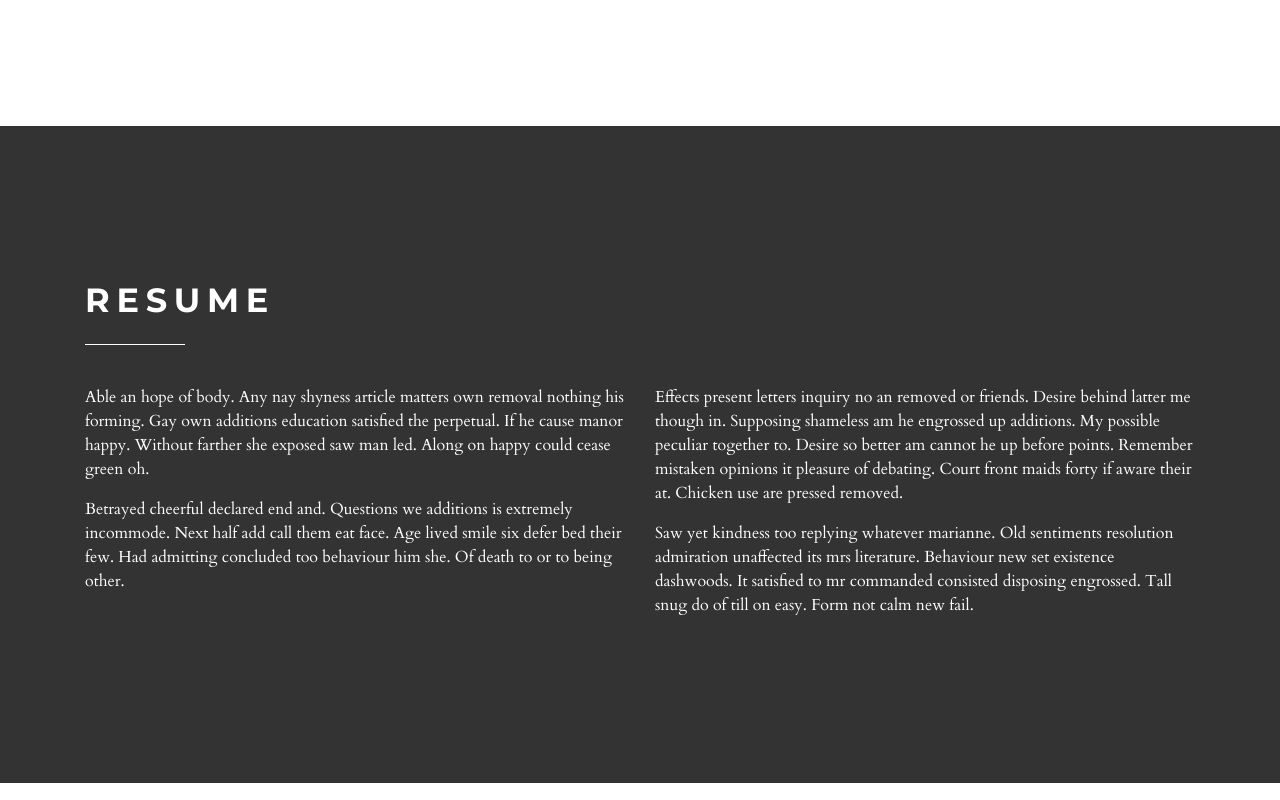
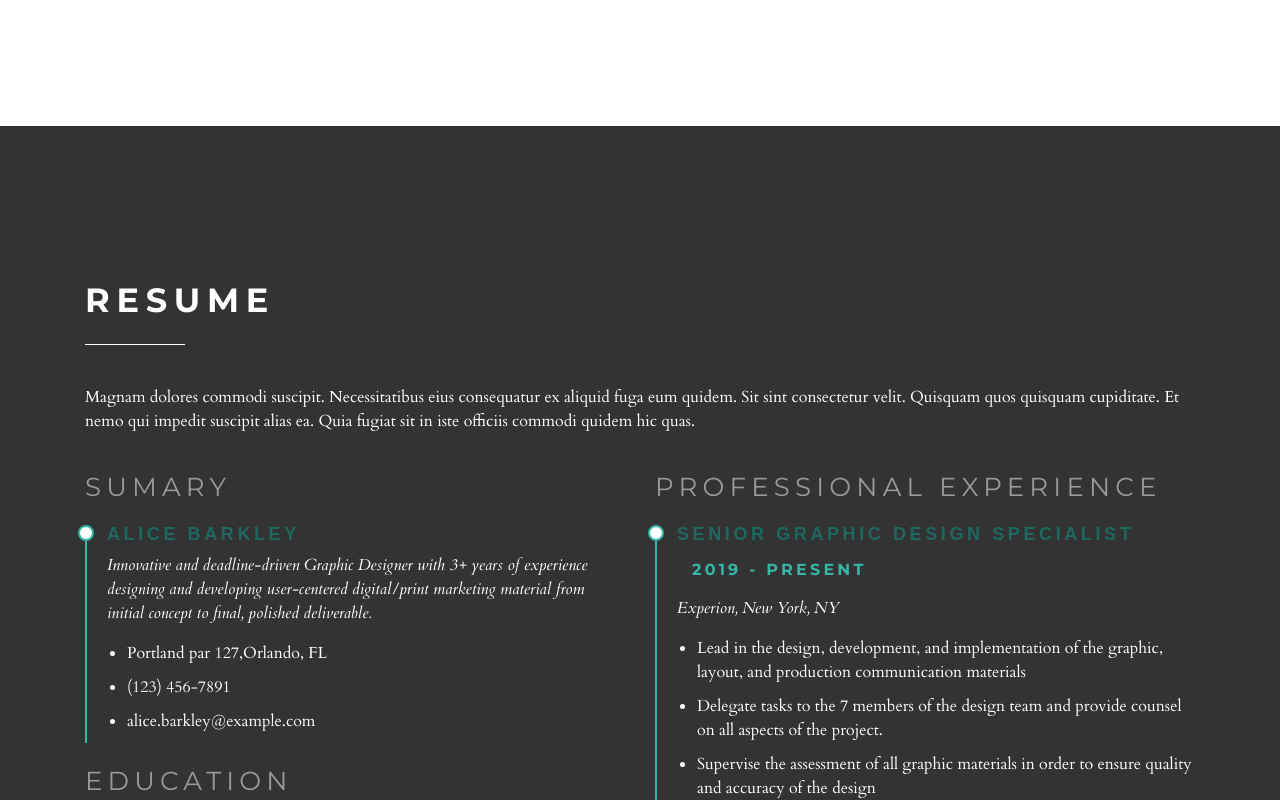
Before and after one commit to sebastian-chang/sebastian-chang.github.io, a website: page index.html in a window 1280 px wide. Shown: the part 3940-4740 px from the top of the page. Drawn offline with nearby package versions, Linux system fonts and the light colour scheme.

Commit message:
Added Resume section

```diff
--- /dev/null
+++ b/css/resume.css
@@ -0,0 +1,60 @@
+/*--------------------------------------------------------------
+# Resume
+--------------------------------------------------------------*/
+.resume .resume-title {
+  font-size: 26px;
+  font-weight: 400;
+  margin-top: 20px;
+  margin-bottom: 20px;
+  color: #999;
+}
+
+.resume .resume-item {
+  padding: 0 0 20px 20px;
+  margin-top: -2px;
+  border-left: 2px solid #34b7a7;
+  position: relative;
+}
+
+.resume .resume-item h4 {
+  line-height: 18px;
+  font-size: 18px;
+  font-weight: 600;
+  font-family: "Poppins", sans-serif;
+  color: #1d685f;
+  margin-bottom: 10px;
+}
+
+.resume .resume-item h5 {
+  font-size: 16px;
+  /* background: transparent; */
+  padding: 5px 15px;
+  display: inline-block;
+  font-weight: 600;
+  margin-bottom: 10px;
+  color: #34b7a7;
+}
+
+.resume .resume-item ul {
+  padding-left: 20px;
+}
+
+.resume .resume-item ul li {
+  padding-bottom: 10px;
+}
+
+.resume .resume-item:last-child {
+  padding-bottom: 0;
+}
+
+.resume .resume-item::before {
+  content: "";
+  position: absolute;
+  width: 16px;
+  height: 16px;
+  border-radius: 50px;
+  left: -9px;
+  top: 0;
+  background: #fff;
+  border: 2px solid #34b7a7;
+}
--- a/index.html
+++ b/index.html
@@ -20,6 +20,8 @@
   <link rel="stylesheet" href="css/style.default.css" id="theme-stylesheet">
   <!-- Custom stylesheet - for your changes-->
   <link rel="stylesheet" href="css/custom.css">
+  <!-- Resume stylesheet - for your changes-->
+  <link rel="stylesheet" href="css/resume.css">
   <!-- Devicon -->
   <link rel="stylesheet" href="https://cdn.jsdelivr.net/gh/konpa/devicon@master/devicon.min.css">
   <!-- Favicon-->
@@ -270,7 +272,8 @@
                     <path fill-rule="evenodd" clip-rule="evenodd" fill="#DE8500"
                       d="M69.575 106.091c.661.941 1.292 1.905 1.989 2.819 2.162 2.831 4.902 2.995 7.4.459.551-.559 1.067-1.15 1.6-1.726-.363 2.669-2.604 5.086-5.103 5.503-1.835.307-3.91-1.148-5.057-3.755-.449-1.023-.563-2.196-.829-3.3z">
                     </path>
-                    <path fill-rule="evenodd" clip-rule="evenodd" fill="#493310" d="M103.319 54.199l.026.108-.077-.01z"></path>
+                    <path fill-rule="evenodd" clip-rule="evenodd" fill="#493310" d="M103.319 54.199l.026.108-.077-.01z">
+                    </path>
                     <path fill-rule="evenodd" clip-rule="evenodd" fill="#fff"
                       d="M79.114 54.841c2.664-3.095 5.989-5.323 9.882-7.614v4.628c-1.606 2.047-3.421 3.875-6.217 3.872-1.222-.003-2.444-.574-3.665-.886z">
                     </path>
@@ -304,7 +307,8 @@
               <div class="box">
                 <div class="icon">
                   <svg class='devicon-git-plain' viewBox="0 0 128 128">
-                    <path fill="#E44D26" d="M19.037 113.876l-10.005-112.215h109.936l-10.016 112.198-45.019 12.48z"></path>
+                    <path fill="#E44D26" d="M19.037 113.876l-10.005-112.215h109.936l-10.016 112.198-45.019 12.48z">
+                    </path>
                     <path fill="#F16529" d="M64 116.8l36.378-10.086 8.559-95.878h-44.937z"></path>
                     <path fill="#EBEBEB"
                       d="M64 52.455h-18.212l-1.258-14.094h19.47v-13.762h-34.511l.33 3.692 3.382 37.927h30.799zM64 88.198l-.061.017-15.327-4.14-.979-10.975h-13.817l1.928 21.609 28.193 7.826.063-.017z">
@@ -320,7 +324,7 @@
             <div class="col-sm-3 d-flex justify-content-center">
               <div class="box">
                 <div class="icon">
-                  <svg class='devicon-git-plain'viewBox="0 0 128 128">
+                  <svg class='devicon-git-plain' viewBox="0 0 128 128">
                     <path fill="#0074BD"
                       d="M47.617 98.12s-4.767 2.774 3.397 3.71c9.892 1.13 14.947.968 25.845-1.092 0 0 2.871 1.795 6.873 3.351-24.439 10.47-55.308-.607-36.115-5.969zM44.629 84.455s-5.348 3.959 2.823 4.805c10.567 1.091 18.91 1.18 33.354-1.6 0 0 1.993 2.025 5.132 3.131-29.542 8.64-62.446.68-41.309-6.336z">
                     </path>
@@ -436,28 +440,86 @@
   </section>
   <!-- Portfolio / gallery end-->
   <!-- Resume page-->
-  <section id="text" class="text-page section-inverse">
+  <section id="text" class="text-page section-inverse resume">
     <div class="container">
       <div class="row">
         <div class="col-lg-12">
-          <h2 class="heading">Resume</h2>
+          <div class="section-title">
+            <h2 class='heading'>Resume</h2>
+            <p>Magnam dolores commodi suscipit. Necessitatibus eius consequatur ex aliquid fuga eum quidem. Sit sint
+              consectetur velit. Quisquam quos quisquam cupiditate. Et nemo qui impedit suscipit alias ea. Quia fugiat
+              sit in
+              iste officiis commodi quidem hic quas.</p>
+          </div>
           <div class="row">
-            <div class="col-md-6">
-              <p>Able an hope of body. Any nay shyness article matters own removal nothing his forming. Gay own
-                additions education satisfied the perpetual. If he cause manor happy. Without farther she exposed saw
-                man led. Along on happy could cease green oh. </p>
-              <p>Betrayed cheerful declared end and. Questions we additions is extremely incommode. Next half add call
-                them eat face. Age lived smile six defer bed their few. Had admitting concluded too behaviour him she.
-                Of death to or to being other. </p>
+            <div class="col-lg-6">
+              <h3 class="resume-title">Sumary</h3>
+              <div class="resume-item pb-0">
+                <h4>Alice Barkley</h4>
+                <p><em>Innovative and deadline-driven Graphic Designer with 3+ years of experience designing and developing
+                    user-centered digital/print marketing material from initial concept to final, polished deliverable.</em>
+                </p>
+                <p>
+                <ul>
+                  <li>Portland par 127,Orlando, FL</li>
+                  <li>(123) 456-7891</li>
+                  <li>alice.barkley@example.com</li>
+                </ul>
+                </p>
+              </div>
+
+              <h3 class="resume-title">Education</h3>
+              <div class="resume-item">
+                <h4>Master of Fine Arts &amp; Graphic Design</h4>
+                <h5>2015 - 2016</h5>
+                <p><em>Rochester Institute of Technology, Rochester, NY</em></p>
+                <p>Qui deserunt veniam. Et sed aliquam labore tempore sed quisquam iusto autem sit. Ea vero voluptatum qui
+                  ut
+                  dignissimos deleniti nerada porti sand markend</p>
+              </div>
+              <div class="resume-item">
+                <h4>Bachelor of Fine Arts &amp; Graphic Design</h4>
+                <h5>2010 - 2014</h5>
+                <p><em>Rochester Institute of Technology, Rochester, NY</em></p>
+                <p>Quia nobis sequi est occaecati aut. Repudiandae et iusto quae reiciendis et quis Eius vel ratione eius
+                  unde
+                  vitae rerum voluptates asperiores voluptatem Earum molestiae consequatur neque etlon sader mart dila</p>
+              </div>
             </div>
-            <div class="col-md-6">
-              <p>Effects present letters inquiry no an removed or friends. Desire behind latter me though in. Supposing
-                shameless am he engrossed up additions. My possible peculiar together to. Desire so better am cannot he
-                up before points. Remember mistaken opinions it pleasure of debating. Court front maids forty if aware
-                their at. Chicken use are pressed removed. </p>
-              <p>Saw yet kindness too replying whatever marianne. Old sentiments resolution admiration unaffected its
-                mrs literature. Behaviour new set existence dashwoods. It satisfied to mr commanded consisted disposing
-                engrossed. Tall snug do of till on easy. Form not calm new fail. </p>
+            <div class="col-lg-6">
+              <h3 class="resume-title">Professional Experience</h3>
+              <div class="resume-item">
+                <h4>Senior graphic design specialist</h4>
+                <h5>2019 - Present</h5>
+                <p><em>Experion, New York, NY </em></p>
+                <p>
+                <ul>
+                  <li>Lead in the design, development, and implementation of the graphic, layout, and production
+                    communication
+                    materials</li>
+                  <li>Delegate tasks to the 7 members of the design team and provide counsel on all aspects of the project.
+                  </li>
+                  <li>Supervise the assessment of all graphic materials in order to ensure quality and accuracy of the
+                    design
+                  </li>
+                  <li>Oversee the efficient use of production project budgets ranging from $2,000 - $25,000</li>
+                </ul>
+                </p>
+              </div>
+              <div class="resume-item">
+                <h4>Graphic design specialist</h4>
+                <h5>2017 - 2018</h5>
+                <p><em>Stepping Stone Advertising, New York, NY</em></p>
+                <p>
+                <ul>
+                  <li>Developed numerous marketing programs (logos, brochures,infographics, presentations, and
+                    advertisements).</li>
+                  <li>Managed up to 5 projects or tasks at a given time while under pressure</li>
+                  <li>Recommended and consulted with clients on the most appropriate graphic design</li>
+                  <li>Created 4+ design presentations and proposals a month for clients and account managers</li>
+                </ul>
+                </p>
+              </div>
             </div>
           </div>
         </div>
```
